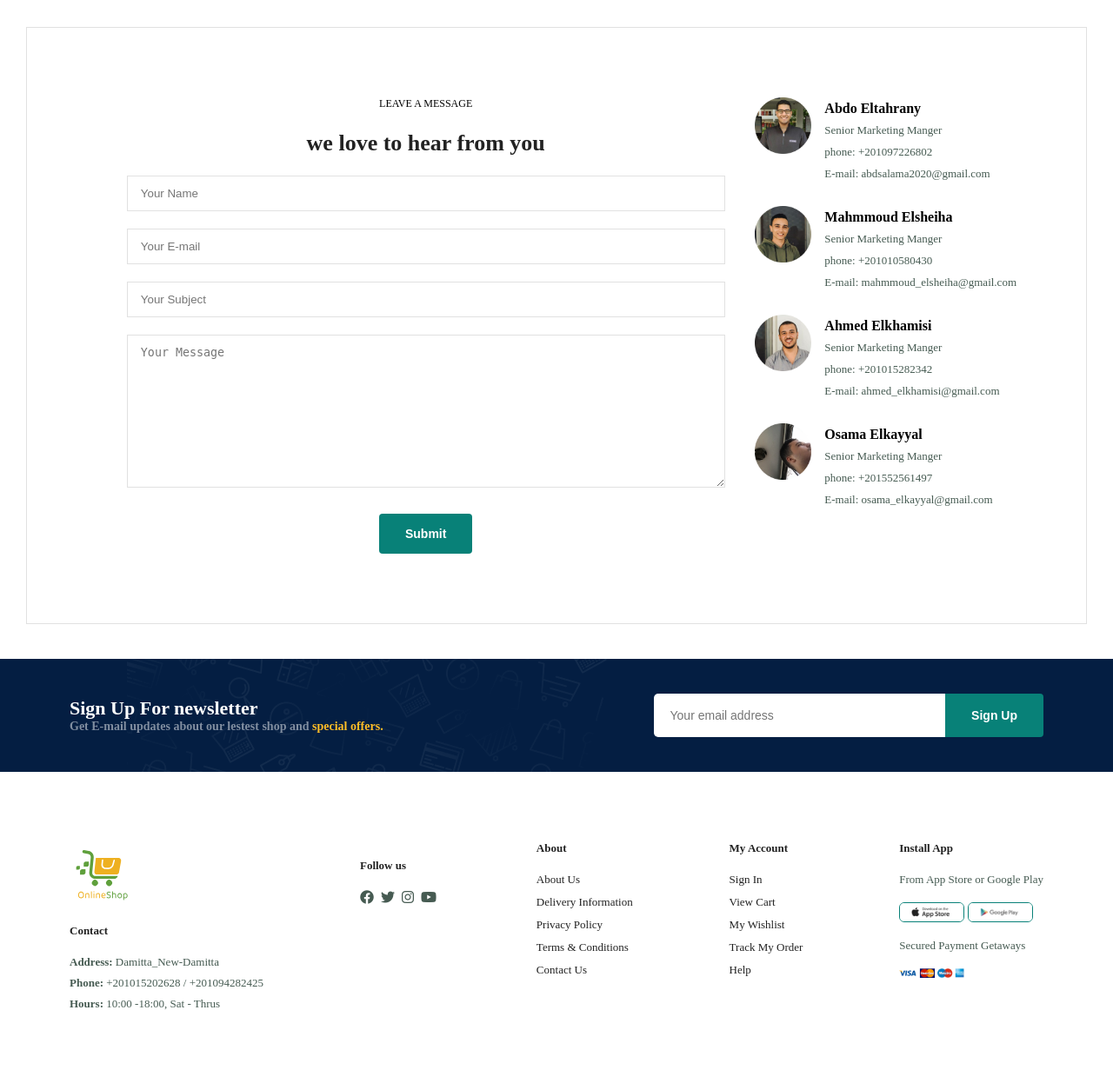
After one commit to MahmoudElshiha/online-ecommerce, a PHP site: page /contact.html in a window 1280 px wide. The commit adds this page. Shown: the part 732-1963 px from the top of the page at 87% size. Run offline with PHP 8.4, Linux system fonts and the light colour scheme.

Commit message:
contact us -.-

```diff
--- /dev/null
+++ b/contact.html
@@ -0,0 +1,170 @@
+<!DOCTYPE html>
+<html lang="en">
+<head>
+    <meta charset="UTF-8" />
+    <meta http-equiv="X-UA-Comatible" content="IE=edge" />
+    <meta name="viewport" content="width=device-width, initial-scale=1.0" />
+    <title>E commerce</title>
+
+    <!-- font awwsome CDN -->
+    <link rel="stylesheet" href="https://cdnjs.cloudflare.com/ajax/libs/font-awesome/6.4.2/css/all.min.css" />
+    <link rel="stylesheet" href="https://cdnjs.cloudflare.com/ajax/libs/font-awesome/6.4.2/css/all.min.css" integrity="sha512-z3gLpd7yknf1YoNbCzqRKc4qyor8gaKU1qmn+CShxbuBusANI9QpRohGBreCFkKxLhei6S9CQXFEbbKuqLg0DA==" crossorigin="anonymous" referrerpolicy="no-referrer" />
+    <!-- font awwsome CDN -->
+
+    <title> E-commerce Website</title>
+
+    <link rel="stylesheet" href="./styles/style.css" />
+    <link rel="stylesheet" href="./styles/header.css" />
+    <link rel="stylesheet" href="./styles/footer.css" />
+
+
+    </head>
+<body>
+    <section id="header">
+        <a href="#"><img src="images/loge.png" class="logo" alt=""></a>
+        <div>
+            <ul id="navbar">
+                <li><a href="index.html">Home</a></li>
+                <li><a href="shop.html">Shop</a></li>
+                <li><a href="blog.html">Blog</a></li>
+                <li><a href="about.html">About</a></li>
+                <li><a class="active" href="contact.html">contact</a></li>
+                <li id="lg-bag"><a href="cart.html"><i class="far fa-shopping-bag"></i></a></li>
+                <a href="#" id="close"><i class="far fa-times"></i></a>
+            </ul>
+        </div>
+        <div id="mobile">
+            <a href="cart.html"><i class="far fa-shopping-bag"></i></a>
+            <i id="bar" class="fas fa-outdent"></i>
+        </div>
+    </section>
+    <section id="page-heder" class="about-header">
+        <h2>#let's_talk</h2>
+        <p>LEAVE A MASSAGE, We love to hear from you!</p>
+    </section>
+    <section id="contact-details" class="section-p1">
+        <div class="details">
+            <span>GET IN TOUCH</span>
+            <h2>Visit one of our agency locations or contact us todeay</h2>
+            <h3>Head Office</h3>
+            <div>
+                <li>
+                    <i class="fal fa-map"></i>
+                    <p> Damitta_New-Damitta</p>
+
+                </li>
+                <li>
+                    <i class="fal fa-envelope"></i>
+                    <p>abdsalama2020@gmail.com</p>
+
+                </li>
+                <li>
+                    <i class="fal fa-phone-alt"></i>
+                    <p>+201097226802</p>
+
+                </li>
+                <li>
+                    <i class="fal fa-clock"></i>
+                    <p>10:00 -18:00, Sat - Thrus</p>
+
+                </li>
+            </div>
+        </div>
+        <div class="map">
+            <iframe src="https://www.google.com/maps/embed?pb=!1m18!1m12!1m3!1d3404.5369898347108!2d31.653316924005534!3d31.426880474256993!2m3!1f0!2f0!3f0!3m2!1i1024!2i768!4f13.1!3m3!1m2!1s0x14f9e37db16b665d%3A0xc2109ef9742f11f3!2z2YPZhNmK2Kkg2KfZhNit2KfYs9io2KfYqiDZiNin2YTYsNmD2KfYoSDYp9mE2KfYtdi32YbYp9i52Ykg2KjYr9mF2YrYp9i3!5e0!3m2!1sar!2seg!4v1700502563393!5m2!1sar!2seg" width="600" height="450" style="border:0;" allowfullscreen="" loading="lazy" referrerpolicy="no-referrer-when-downgrade"></iframe>
+        </div>
+    </section>
+    <section id="form-details">
+        <form action="">
+            <span>LEAVE A MESSAGE</span>
+            <h2>we love to hear from you</h2>
+            <input type="text" placeholder="Your Name">
+            <input type="text" placeholder="Your E-mail">
+            <input type="text" placeholder="Your Subject">
+            <textarea name="" id="" cols="30" rows="10" placeholder="Your Message"></textarea>
+            <button class="normal">Submit</button>
+        </form>
+        <div class="people">
+            <div>
+                <img src="images/people/1.png" alt="">
+                <p><span>Abdo Eltahrany</span>Senior Marketing Manger <br> phone: +201097226802 <br>E-mail: abdsalama2020@gmail.com</p>
+            </div>
+            <div>
+                <img src="images/people/2.png" alt="">
+                <p><span>Mahmmoud Elsheiha</span>Senior Marketing Manger <br> phone: +201010580430 <br>E-mail: mahmmoud_elsheiha@gmail.com</p>
+            </div>
+            <div>
+                <img src="images/people/3.png" alt="">
+                <p><span>Ahmed Elkhamisi</span>Senior Marketing Manger <br> phone: +201015282342 <br>E-mail: ahmed_elkhamisi@gmail.com</p>
+            </div>
+            <div>
+                <img src="images/people/4.png" alt="">
+                <p><span>Osama Elkayyal</span>Senior Marketing Manger <br> phone: +201552561497 <br>E-mail: osama_elkayyal@gmail.com</p>
+            </div>
+        </div>
+    </section>
+
+
+
+
+<section id="newsletter" class="section-p1 section-m1">
+    <div class="newstext">
+        <h4>Sign Up For newsletter</h4>
+        <p>
+        Get E-mail updates about our lestest shop and
+        <span>special offers.</span>
+        </p>
+    </div>
+    <div class="form">
+        <input type="text" placeholder="Your email address" />
+        <button class="normal">Sign Up</button>
+    </div>
+</section>
+<footer class="section-p1">
+    <div class="col">
+        <img class="logo" src="./images/logo.svg" alt="" />
+        <h4>Contact</h4>
+        <p><strong>Address: </strong>Damitta_New-Damitta</p>
+        <p><strong>Phone: </strong>+201015202628 / +201094282425</p>
+        <p><strong>Hours: </strong>10:00 -18:00, Sat - Thrus</p>
+    </div>
+
+    <div class="follow">
+        <h4>Follow us</h4>
+        <div>
+        <i class="fab fa-facebook"></i>
+        <i class="fab fa-twitter"></i>
+        <i class="fab fa-instagram"></i>
+        <i class="fab fa-youtube"></i>
+        </div>
+    </div>
+    <div class="col">
+        <h4>About</h4>
+        <a href="#">About Us</a>
+        <a href="#">Delivery Information</a>
+        <a href="#">Privacy Policy</a>
+        <a href="#">Terms & Conditions</a>
+        <a href="#">Contact Us</a>
+    </div>
+
+    <div class="col">
+        <h4>My Account</h4>
+        <a href="#">Sign In</a>
+        <a href="#">View Cart</a>
+        <a href="#">My Wishlist</a>
+        <a href="#">Track My Order</a>
+        <a href="#">Help</a>
+    </div>
+    <div class="col install">
+        <h4>Install App</h4>
+        <p>From App Store or Google Play</p>
+        <div class="row">
+        <img src="./images/pay/app.jpg" alt="" />
+        <img src="./images/pay/play.jpg" alt="" />
+        </div>
+        <p>Secured Payment Getaways</p>
+        <img src="./images/pay/pay.png" alt="" />
+    </div>
+</footer>
+</body>
+</html>
--- a/styles/style.css
+++ b/styles/style.css
@@ -405,3 +405,124 @@ justify-content: space-between; flex-wrap: wrap;
 }
 
 /* End #newsletter */
+
+
+/*contact page*/
+
+#contact-details{
+    display: flex;
+    align-items: center;
+    justify-content: space-between;
+}
+
+#contact-details .details{
+    width:40%;
+}
+
+#contact-details .details span,
+#form-details form span{
+    font-size: 12px;
+}
+
+#contact-details .details h2,
+#form-details form h2{
+    font-size: 26px;
+    line-height: 35px;
+    padding: 20px 0;
+}
+
+#contact-details .details h3{
+    font-size: 16px;
+    padding-bottom: 15px;
+}
+
+
+#contact-details .details li{
+    list-style: none;
+    display: flex;
+    padding: 10px 0;
+}
+
+
+#contact-details .details li i{
+    font-size: 14px;
+    padding: 22px;
+}
+
+
+#contact-details .details li p{
+    margin: 0;
+    font-size: 14px;
+}
+
+
+#contact-details .map{
+    width: 55%;
+    height: 400px;
+}
+
+
+#contact-details .map iframe{
+    width: 100%;
+    height: 100%;
+}
+
+#form-details{
+    display: flex;
+    justify-content: space-between;
+    margin: 30px;
+    padding: 80px;
+    border: 1px solid #e1e1e1;
+}
+
+#form-details form{
+    width: 65%;
+    display: flex;
+    flex-direction: column;
+    align-items: center;
+    margin: auto;
+}
+
+#form-details form input,
+#form-details form textarea{
+    width: 100%;
+    padding: 12px 15px;
+    outline: none;
+    margin-bottom: 20px;
+    border: 1px solid #e1e1e1;
+}
+
+#form-details form button{
+    width: auto;
+    margin-top: 10px;
+    background-color: #088178;
+    color: #fff;
+
+}
+
+
+#form-details .people div{
+    padding-bottom: 25px;
+    display: flex;
+    align-items: flex-start;
+}
+
+#form-details .people div img{
+    width: 65px;
+    height: 65px;
+    object-fit: cover;
+    margin-right: 15px;
+}
+
+#form-details .people div p{
+    margin: 0;
+    font-size: 13px;
+    line-height: 25px;
+}
+
+#form-details .people div p span{
+    display: block;
+    font-size: 16px;
+    font-weight: 600;
+    color: #000;
+}
```
Also changed, not shown: images/people/1.png, images/people/2.png, images/people/3.png, images/people/4.png (added).
